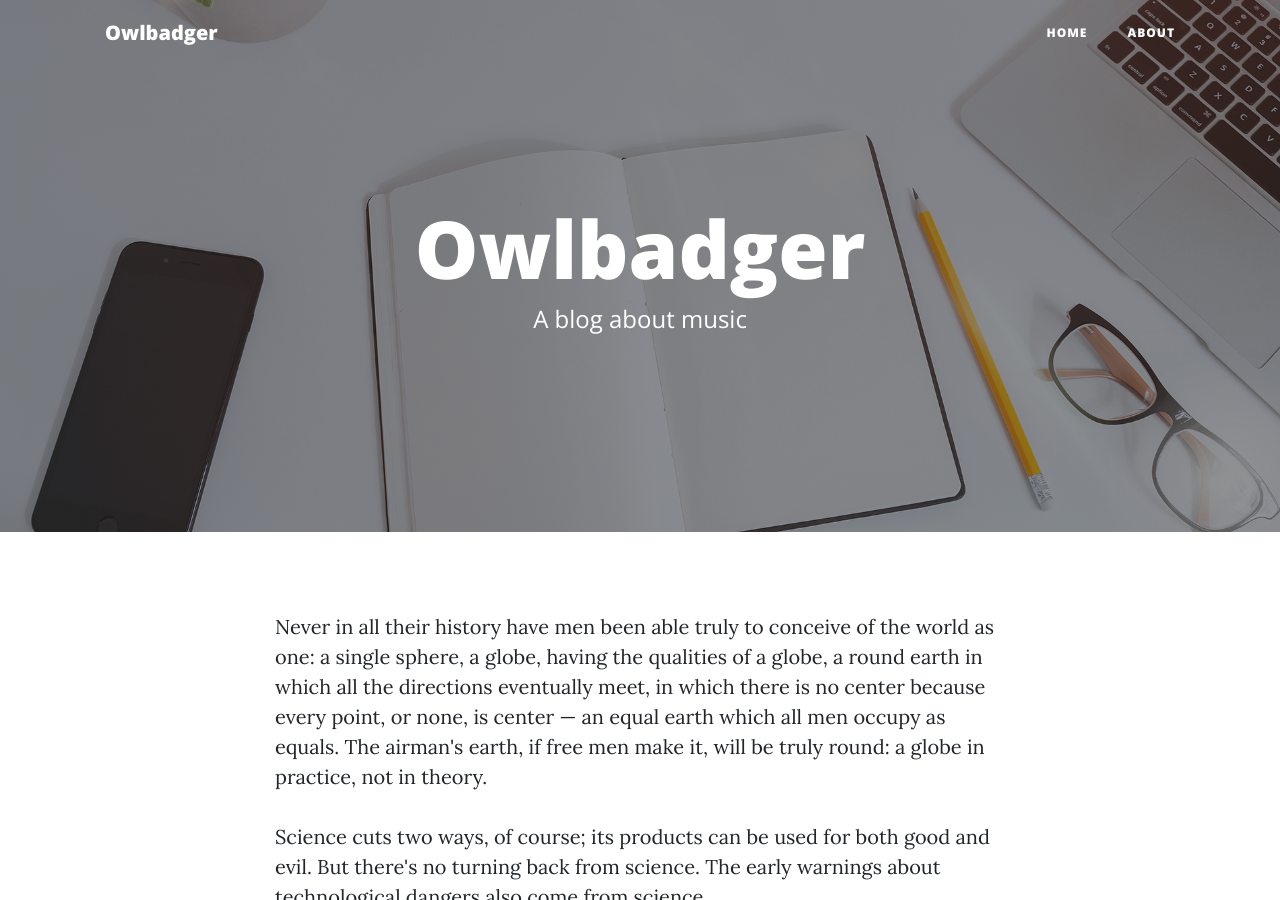
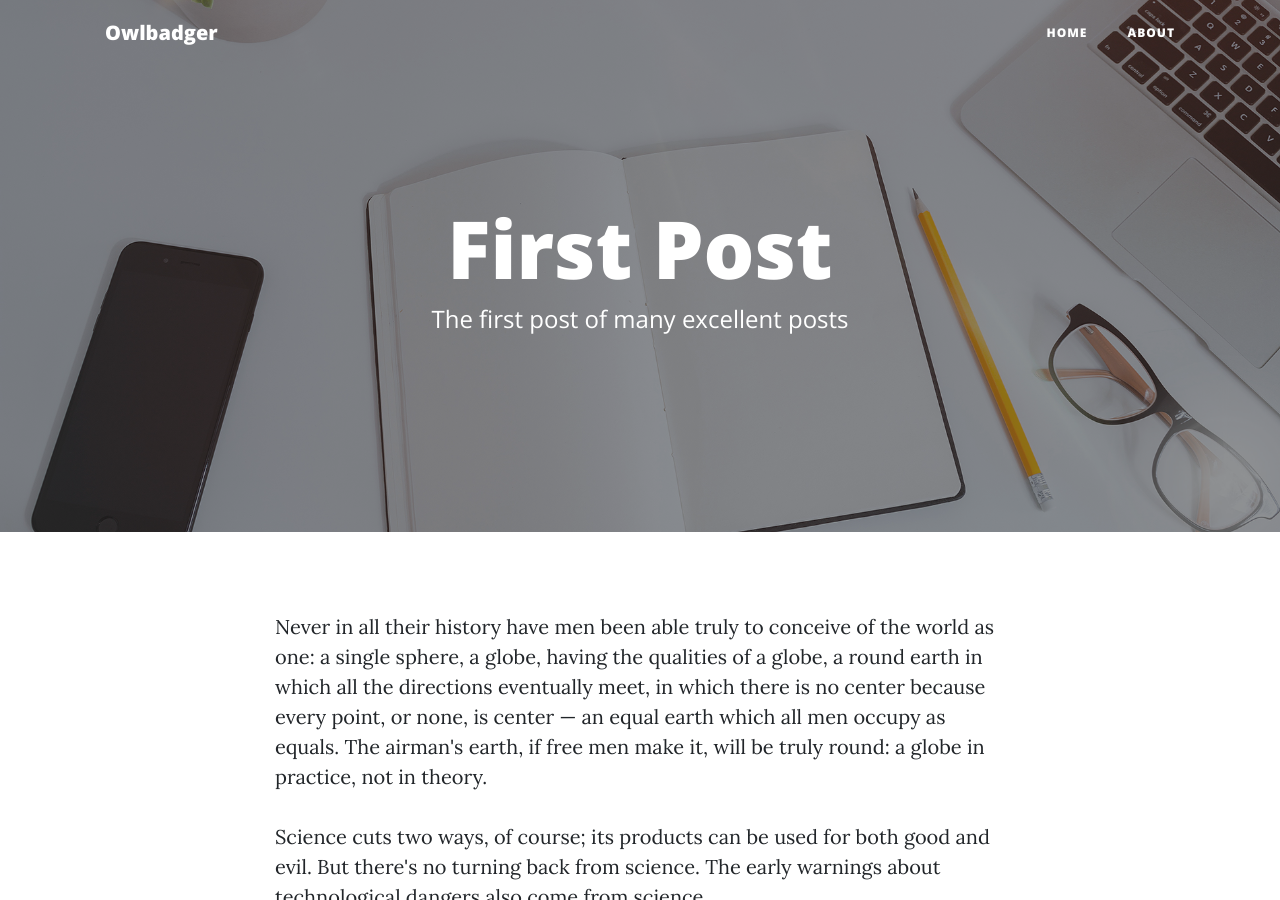
Before and after one commit to mikehadlow/owlbadger, a Jekyll site: the page built from docs/post.html, in a window 1280 px wide and 900 px high. Built offline with Jekyll 4.4.1, drawn with Linux system fonts in a browser that asks for light colours.

Commit message:
pages titles and taglines.

```diff
--- a/docs/_layouts/default.html
+++ b/docs/_layouts/default.html
@@ -53,8 +53,8 @@
         <div class="row">
           <div class="col-lg-8 col-md-10 mx-auto">
             <div class="site-heading">
-              <h1>{{ site.title }}</h1>
-              <span class="subheading">A blog about music</span>
+              <h1>{{ page.title }}</h1>
+              <span class="subheading">{{ page.tagline }}</span>
             </div>
           </div>
         </div>
--- a/docs/about.html
+++ b/docs/about.html
@@ -1,5 +1,7 @@
 ---
 layout: default
+title: About
+tagline: What is an Owlbadger anyway?
 ---
 
     <!-- Main Content -->
--- a/docs/index.html
+++ b/docs/index.html
@@ -1,5 +1,7 @@
 ---
 layout: default
+title: Owlbadger
+tagline: A blog about music
 ---
     <!-- Main Content -->
     <div class="container">
--- a/docs/post.html
+++ b/docs/post.html
@@ -1,5 +1,7 @@
 ---
 layout: default
+title: First Post
+tagline: The first post of many excellent posts
 ---
 
     <article>
```
